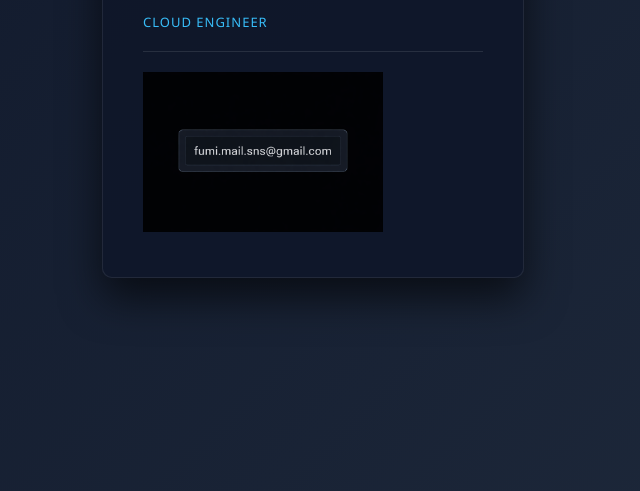
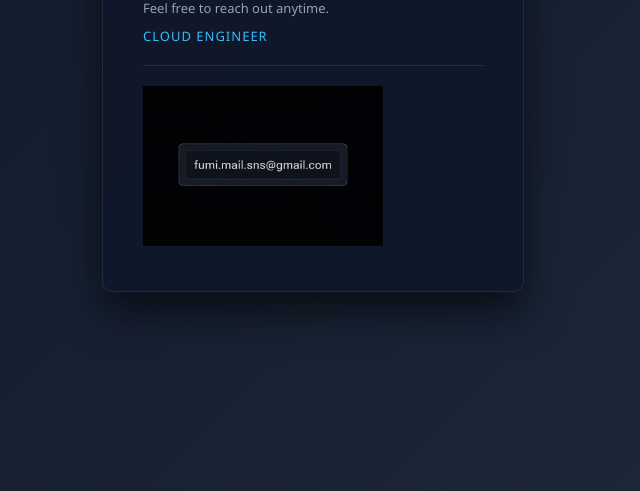
Before and after one commit to TerashiFumiaki/TerashiFumiaki.github.io, a plain HTML site: page index.html in a window 1280 px wide. Shown: the part 309-800 px from the top of the page, without its empty margins (327-967 px from the left). Drawn offline with Linux system fonts and the light colour scheme.

Commit message:
Update index.html

```diff
--- a/index.html
+++ b/index.html
@@ -78,13 +78,18 @@
       background: rgba(255,255,255,0.1);
       margin: 20px 0;
     }
+    .contact {
+        font-size: 13px;
+        color: #94a3b8;
+        margin-bottom: 10px;
+    }
   </style>
 </head>
 <body>
   <div class="card">
     <h1>寺師 史晃</h1>
     <div class="sub">Terashi Fumiaki</div>
-
+    <div class="contact">Feel free to reach out anytime.</div>
     <div class="role">CLOUD ENGINEER</div>
 
     <div class="divider"></div>
```
